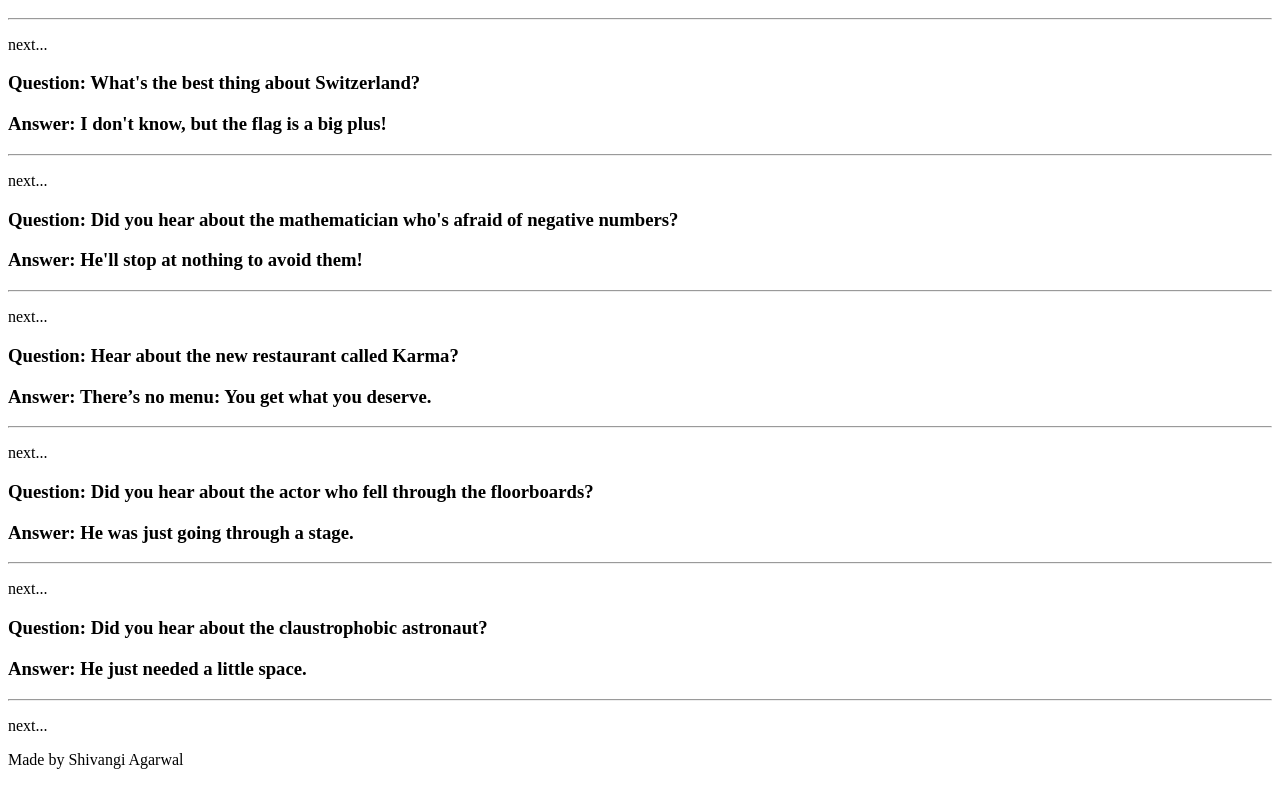
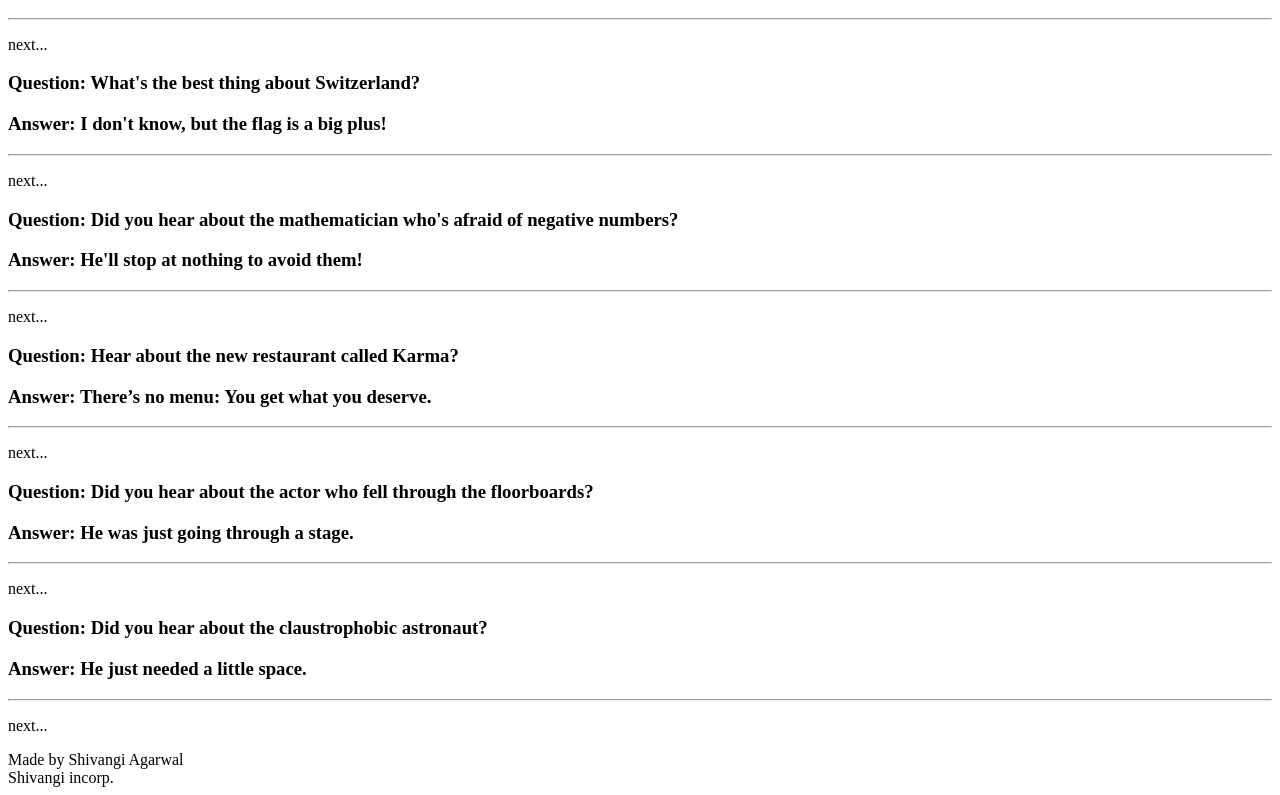
Before and after one commit to shivangi14/reactjs_basics, a React (Create React App) app: page / in a window 1280 px wide. Shown: the part 198-993 px from the top of the page. Built offline with nearby package versions, Linux system fonts and the light colour scheme.

Commit message:
class based component and state added

```diff
--- a/src/App.js
+++ b/src/App.js
@@ -1,9 +1,10 @@
-import React from "react"
+import React,{Component} from "react"
 
 import Footer from "./components/Footer"
 import Header from "./components/Header"
 import Main from "./components/Main"
 
+/*
 function App(){
     return(
         <div>
@@ -13,4 +14,23 @@ function App(){
         </div>
     )
 }
+*/
+
+class App extends Component{
+    constructor(){
+        super()
+        this.state = {copyright : "Shivangi incorp."}
+    }
+    render(){
+        return(
+            <div>
+                <Header />
+                <Main />
+                <Footer />
+                <span>{this.state.copyright}</span>
+            </div>
+        )
+    }
+}
+
  export default App
```
